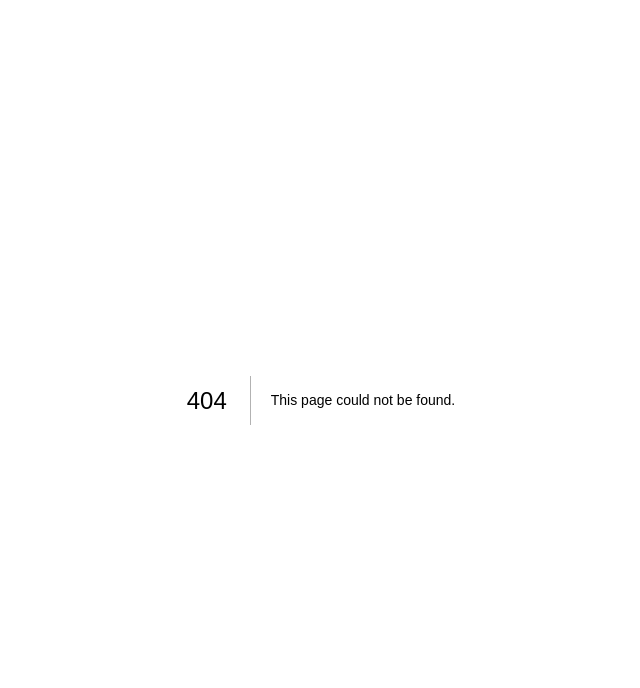
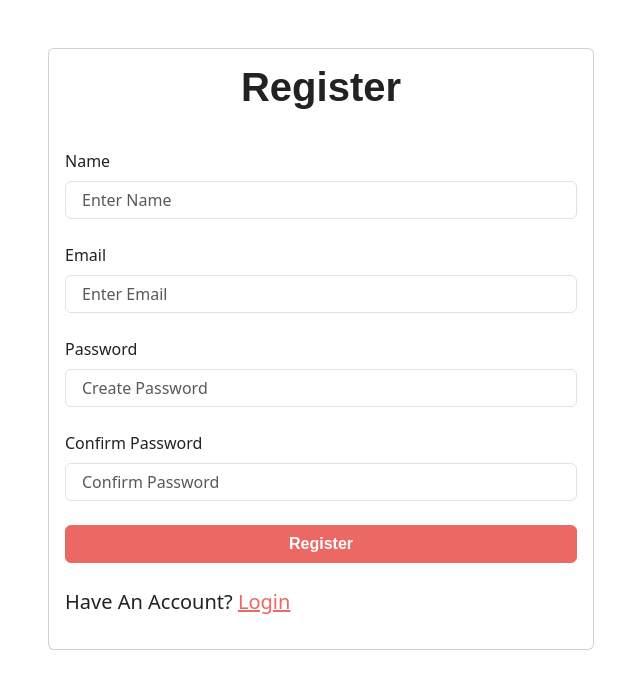
Before and after one commit to JustSch/social-media-clone-react-frontend, a Next.js app: page /users/register in a window 1280 px wide. Before the commit this address had no page. Shown: the top 688 px of the page, without its empty margins (319-959 px from the left). Built offline with nearby package versions, Linux system fonts and the light colour scheme; a web font is replaced by a local one.

Commit message:
started register page

```diff
--- /dev/null
+++ b/pages/users/register.js
@@ -0,0 +1,95 @@
+import Link from "next/link";
+import { useRouter } from "next/router";
+import { useState } from "react";
+import { Card, Col, Form, FormControl, FormGroup, FormLabel, Row, Container, Button, Alert } from "react-bootstrap";
+
+const Register = () => {
+    const [errorMsg, setErrorMsg] = useState('');
+    let router = useRouter();
+
+    const submitHandler = async (e) => {
+        e.preventDefault();
+        if (errorMsg) setErrorMsg('');
+
+        if (e.currentTarget.password.value !== e.currentTarget.password2.value){
+            setErrorMsg("The Passwords Do Not Match Please Try Again");
+        }
+
+        else {
+            //register api here
+        }
+
+
+    };
+    return (
+        <Container>
+            <Row className="mt-5">
+                <Col className="col-md-6 m-auto">
+                    <Card className="card-body">
+                        <h1 className="text-center mb-3">
+                            Register
+                        </h1>
+                        {errorMsg && <Alert className="alert-warning">{errorMsg}</Alert>}
+                        <Form onSubmit={submitHandler}>
+                            <FormGroup>
+                                <FormLabel htmlFor="name" className="mt-4">
+                                    Name
+                                </FormLabel>
+                                <FormControl type="name"
+                                    id="name"
+                                    name="name"
+                                    class="form-control"
+                                    placeholder="Enter Name"
+                                />
+                            </FormGroup>
+                            <FormGroup>
+                                <FormLabel htmlFor="email" className="mt-4">
+                                    Email
+                                </FormLabel>
+                                <FormControl
+                                    type="email"
+                                    id="email"
+                                    name="email"
+                                    class="form-control"
+                                    placeholder="Enter Email"
+                                />
+                            </FormGroup>
+                            <FormGroup>
+                                <FormLabel htmlFor="password" className="mt-4">
+                                    Password
+                                </FormLabel>
+                                <FormControl
+                                    type="password"
+                                    id="password"
+                                    name="password"
+                                    class="form-control"
+                                    placeholder="Create Password"
+                                />
+                            </FormGroup>
+                            <FormGroup>
+                                <FormLabel htmlFor="password2" className="mt-4">
+                                    Confirm Password
+                                </FormLabel>
+                                <FormControl
+                                    type="password"
+                                    id="password2"
+                                    name="password2"
+                                    class="form-control"
+                                    placeholder="Confirm Password"
+                                />
+                            </FormGroup>
+                            <div className="d-grid gap-2">
+                                <Button type="submit" className="btn-large btn-primary mt-4">Register</Button>
+                            </div>
+                        </Form>
+                        <p className="lead mt-4">
+                            Have An Account? <Link href="/users/login">Login</Link>
+                        </p>
+                    </Card>
+                </Col>
+            </Row>
+        </Container>
+    )
+}
+
+export default Register;
```
